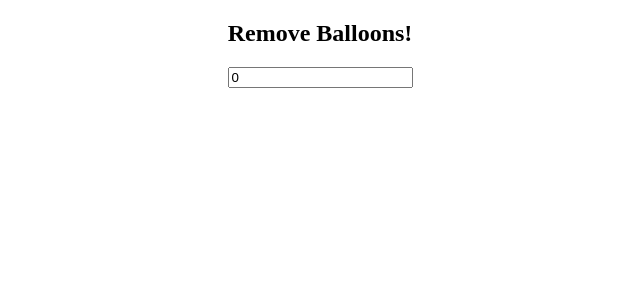
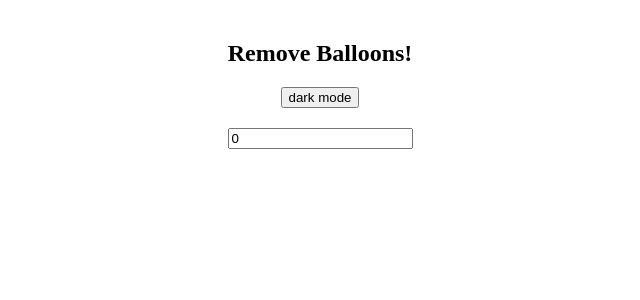
Before and after one commit to syoungee/webgame_react, a React (Create React App) app: page / in a window 1280 px wide. Shown: the top 300 px of the page, without its empty margins (320-960 px from the left). Built offline with nearby package versions, Linux system fonts and the light colour scheme.

Commit message:
feature / darkmode & lightmode

```diff
--- a/src/App.css
+++ b/src/App.css
@@ -1,3 +1,18 @@
+.App {
+  text-align: center;
+  padding: 20px;
+  height: 100vh;
+  transition: background-color 0.3s ease;
+}
+
+.dark {
+  background-color: darkgray;
+  color: #fff;
+}
+
+.darkmode-btn {
+  margin-bottom: 20px;
+}
 h2 {
   text-align: center;
 }
--- a/src/App.js
+++ b/src/App.js
@@ -1,11 +1,19 @@
 import Game from './components/Game';
 import Popup from './components/Popup';
+import { useState } from 'react';
 import './App.css';
 
 function App() {
+  const [darkMode, setDarkMode] = useState(false);
+
+  const toggleDarkMode = () => {
+    setDarkMode((prev) => !prev);
+  };
+
   return (
-    <div className="App">
+    <div className={darkMode ? 'App dark' : 'App'}>
       <h2>Remove Balloons!</h2>
+      <button onClick={toggleDarkMode} className="darkmode-btn">{darkMode ? 'light mode' : 'dark mode'}</button>
       <div className="board">
         <Game />
         <Popup message="You have WON!!!" className="pop-up1 pop-up--hide" />
--- a/src/index.css
+++ b/src/index.css
@@ -6,6 +6,7 @@ table,
 td {
   border-collapse: collapse;
   border: 1px solid black;
+  background-color: white;
 }
 
 tr,
```
